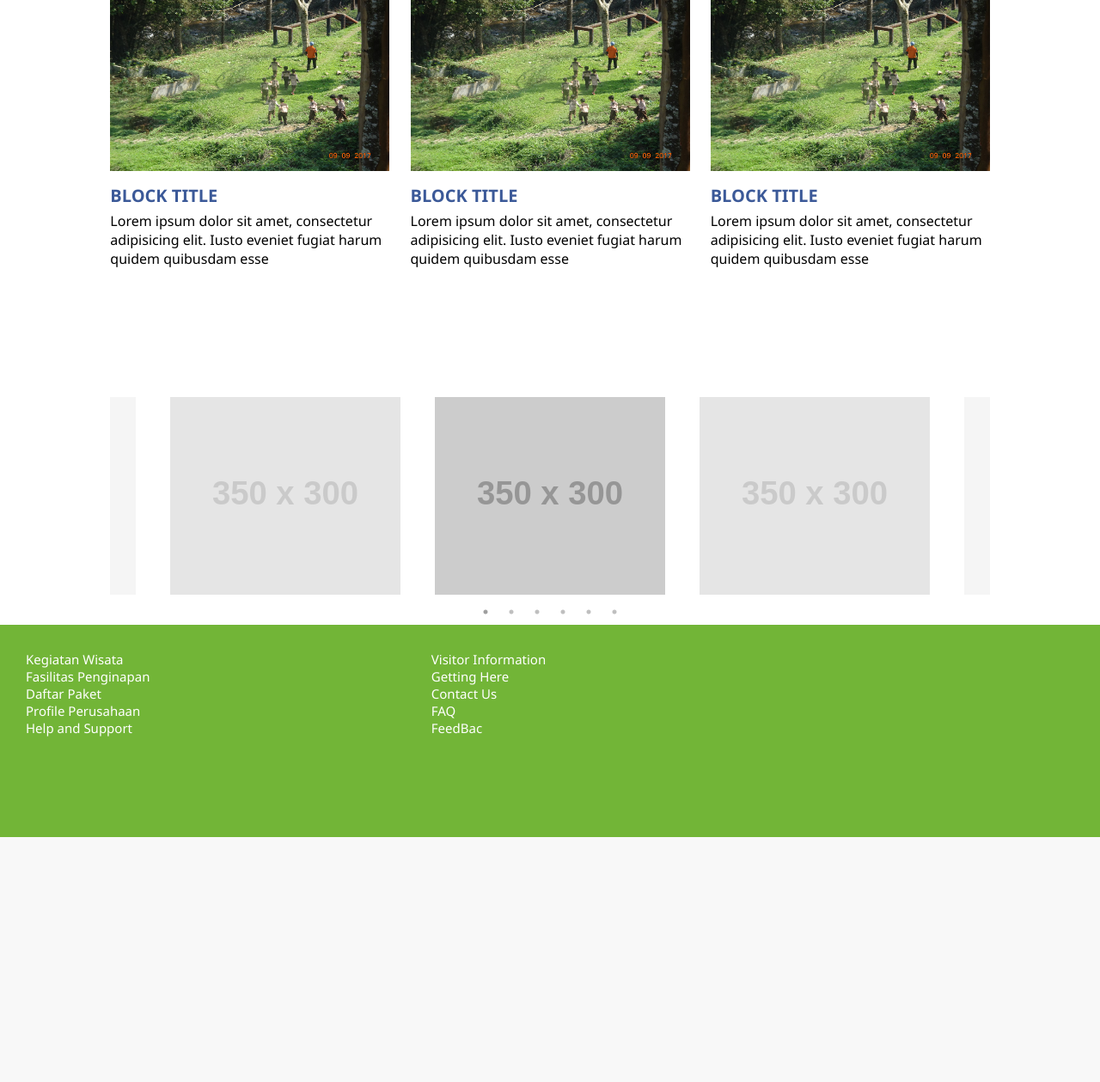
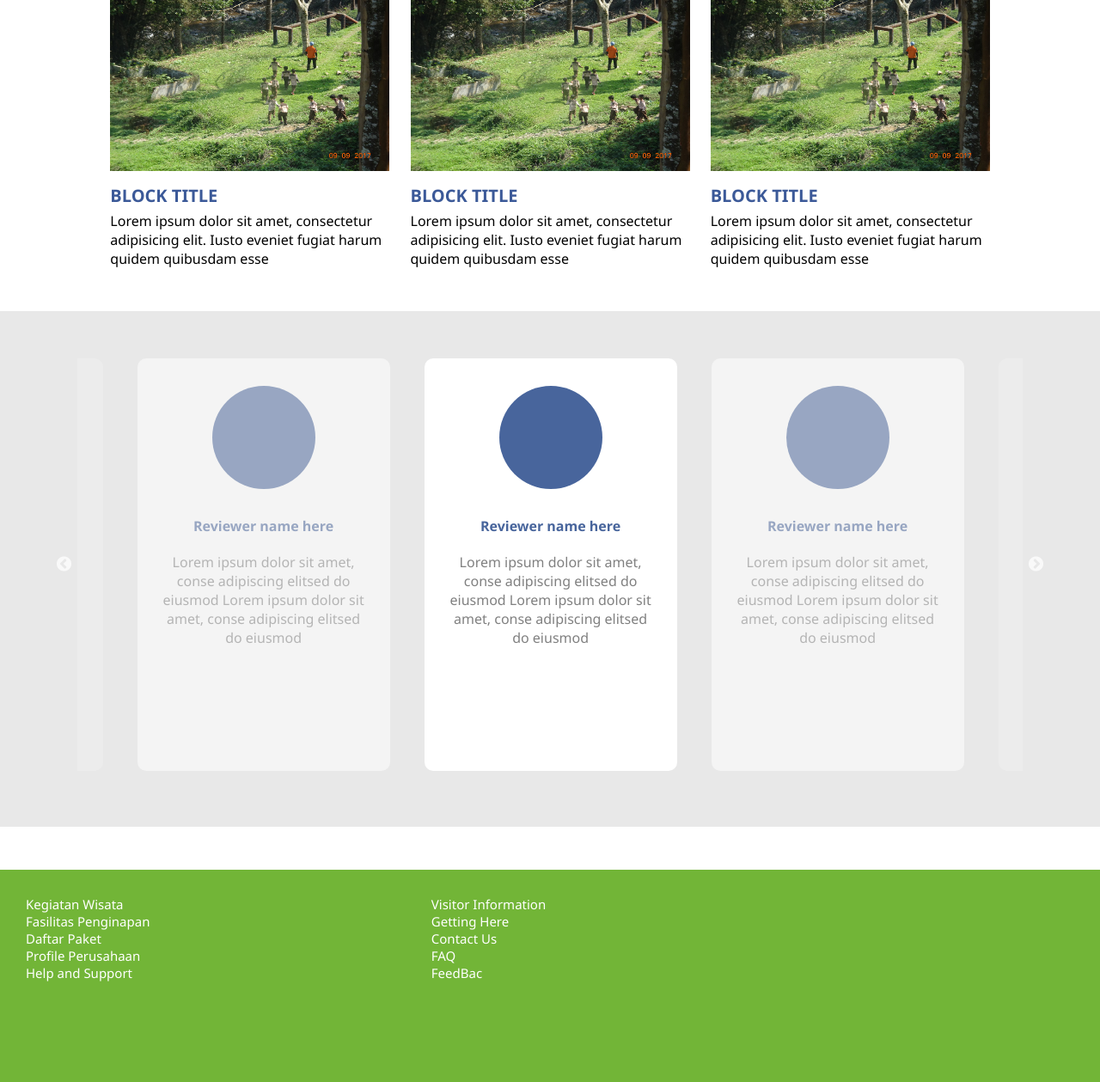
Before and after one commit to vinzhaHerman/bumimandiri, a CodeIgniter app: page /PBumiMandiri/ in a window 1280 px wide. Shown: the part 1510-2769 px from the top of the page at 86% size. Before the commit the page ends 2484 px from the top, so only its background shows below. Run offline with CodeIgniter, Linux system fonts and the light colour scheme; grey boxes labelled with a size stand in for pictures from a placeholder-image service; a map, chart or similar area stays blank; some libraries are stand-ins or nearby versions; grey boxes are pictures that could not be loaded.

Commit message:
tambah customer reviews di home.php

```diff
--- a/application/views/pages/home.php
+++ b/application/views/pages/home.php
@@ -76,23 +76,35 @@
 
         <div class="cutomer-reviews-container">
             <section class="center slider">
-        <div>
-        <img src="http://placehold.it/350x300?text=1">
+                <div class="slider-panel">
+                    <div class="ball"></div>
+                    <div class="customer-slider-name">Reviewer name here</div>
+                    <div class="slider-text">Lorem ipsum dolor sit amet, conse adipiscing elitsed do eiusmod Lorem ipsum dolor sit amet, conse adipiscing elitsed do eiusmod</div>
                 </div>
-        <div>
-        <img src="http://placehold.it/350x300?text=2">
+                <div class="slider-panel">
+                    <div class="ball"></div>
+                    <div class="customer-slider-name">Reviewer name here</div>
+                    <div class="slider-text">Lorem ipsum dolor sit amet, conse adipiscing elitsed do eiusmod Lorem ipsum dolor sit amet, conse adipiscing elitsed do eiusmod</div>
                 </div>
-        <div>
-        <img src="http://placehold.it/350x300?text=3">
+                <div class="slider-panel">
+                    <div class="ball"></div>
+                    <div class="customer-slider-name">Reviewer name here</div>
+                    <div class="slider-text">Lorem ipsum dolor sit amet, conse adipiscing elitsed do eiusmod Lorem ipsum dolor sit amet, conse adipiscing elitsed do eiusmod</div>
                 </div>
-        <div>
-        <img src="http://placehold.it/350x300?text=4">
+                <div class="slider-panel">
+                    <div class="ball"></div>
+                    <div class="customer-slider-name">Reviewer name here</div>
+                    <div class="slider-text">Lorem ipsum dolor sit amet, conse adipiscing elitsed do eiusmod Lorem ipsum dolor sit amet, conse adipiscing elitsed do eiusmod</div>
                 </div>
-        <div>
-        <img src="http://placehold.it/350x300?text=5">
+                <div class="slider-panel">
+                    <div class="ball"></div>
+                    <div class="customer-slider-name">Reviewer name here</div>
+                    <div class="slider-text">Lorem ipsum dolor sit amet, conse adipiscing elitsed do eiusmod Lorem ipsum dolor sit amet, conse adipiscing elitsed do eiusmod</div>
                 </div>
-        <div>
-        <img src="http://placehold.it/350x300?text=6">
+                <div class="slider-panel">
+                    <div class="ball"></div>
+                    <div class="customer-slider-name">Reviewer name here</div>
+                    <div class="slider-text">Lorem ipsum dolor sit amet, conse adipiscing elitsed do eiusmod Lorem ipsum dolor sit amet, conse adipiscing elitsed do eiusmod</div>
                 </div>
             </section>
         </div>
--- a/assets/css/global.css
+++ b/assets/css/global.css
@@ -345,7 +345,7 @@ nav ul li a{
 
 /* -----------------------------------grid buat footer------------------------------------------*/
 .footer{
-    margin-top: 0px;
+    margin-top: 50px;
 }
 .footer-grid-container {
     display: grid;
@@ -377,23 +377,37 @@ nav ul li a{
 
 
 
+.cutomer-reviews-container{
+    width: 100%;
+    height: 600px;
+    background-color: rgb(232, 232, 232);
+}
+
+.slider-container{
+
+}
 
 .slider {
-        width: 80%;
-        margin: 100px auto;
+    width: 86%;
+    margin: auto;
+    bottom: 0;
+}
+
+.slider-panel{
+    width: 320px;
+    height: 480px;
+    border: 0px;
+    border-radius: 10px;
+    background-color: white;
 }
 
 .slick-slide {
-      margin: 0px 20px;
-    }
-
-    .slick-slide img {
-      width: 100%;
+    margin: 55px 20px;
 }
 
 .slick-prev:before,
 .slick-next:before {
-      color: black;
+    color: red;
 }
 
 
@@ -409,3 +423,25 @@ nav ul li a{
 .slick-current {
     opacity: 1;
 }
+.ball{
+    width: 120px;
+    height: 120px;
+    border: 0px;
+    border-radius: 100px;
+    background-color: #48659C;
+    margin: 32px auto;
+}
+.customer-slider-name{
+    font-size: 16px;
+    font-weight: bold;
+    color: #48659c;
+    text-align: center;
+    margin: 12px 20px;
+}
+.slider-text{
+    max-width: 80%;
+    color: grey;
+    font-size: 16px;
+    text-align: center;
+    margin: 20px auto;
+}
--- a/assets/js/main.js
+++ b/assets/js/main.js
@@ -102,7 +102,6 @@ window.onclick = function(event) {
 
 
 $(".center").slick({
-        dots: true,
         infinite: true,
         centerMode: true,
         slidesToShow: 3,
```
Lines whose indentation alone changed are shown as unchanged.
